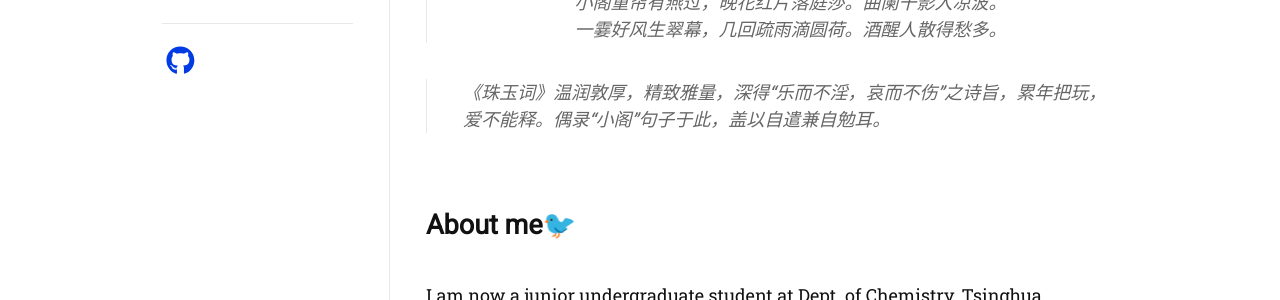
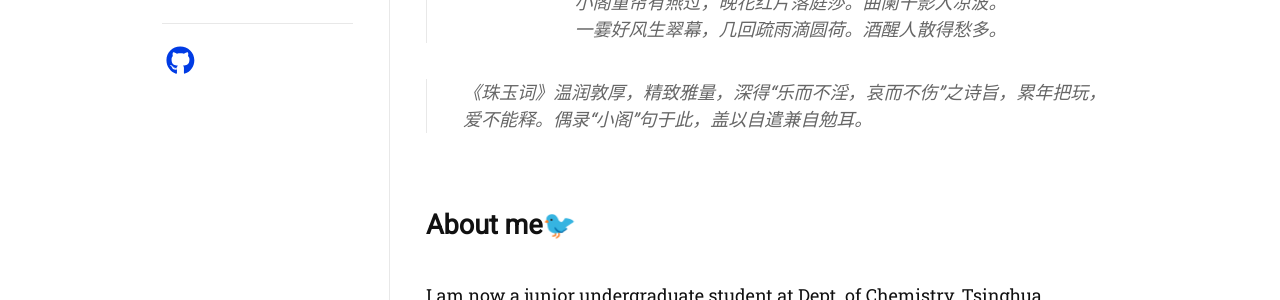
Before and after one commit to haoen2021/haoen2021.github.io, a Jekyll site: the page built from about.md, in a window 1280 px wide. Shown: the part 342-642 px from the top of the page. Built offline with Jekyll 4.4.1, drawn with Linux system fonts in a browser that asks for light colours; nearby versions of some CDN libraries; some web fonts are replaced.

Commit message:
Update about.md

```diff
--- a/about.md
+++ b/about.md
@@ -6,7 +6,7 @@ permalink: /about/
 ><center>小阁重帘有燕过，晚花红片落庭莎。曲阑干影入凉波。<center>
 ><center>一霎好风生翠幕，几回疏雨滴圆荷。酒醒人散得愁多。<center>
 
->   《珠玉词》温润敦厚，精致雅量，深得“乐而不淫，哀而不伤”之诗旨，累年把玩，爱不能释。偶录“小阁”句子于此，盖以自遣兼自勉耳。
+>   《珠玉词》温润敦厚，精致雅量，深得“乐而不淫，哀而不伤”之诗旨，累年把玩，爱不能释。偶录“小阁”句于此，盖以自遣兼自勉耳。
 
 ## About me🐦
 
```
